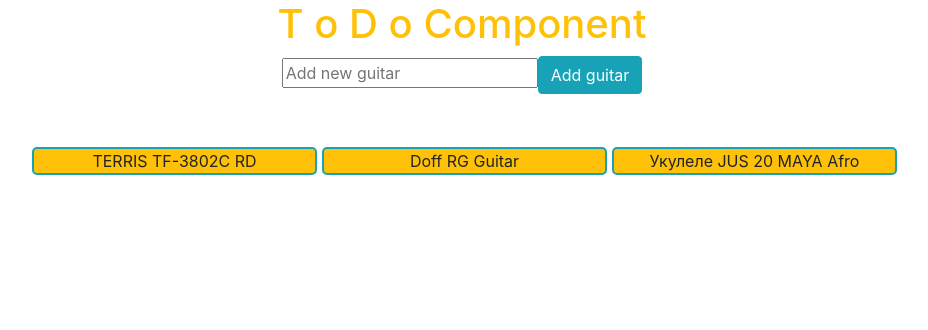
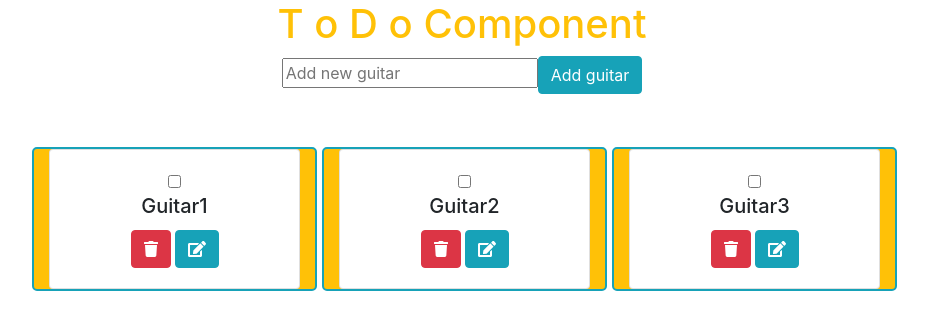
Before and after one commit to TatevTuman/Bitschool, a React (Create React App) app: page / in a window 1280 px wide. Shown: the top 330 px of the page, without its empty margins (178-1106 px from the left). Built offline with nearby package versions, Linux system fonts and the light colour scheme.

Commit message:
lesson-09

```diff
--- a/package.json
+++ b/package.json
@@ -3,6 +3,9 @@
   "version": "0.1.0",
   "private": true,
   "dependencies": {
+    "@fortawesome/fontawesome-svg-core": "^1.2.34",
+    "@fortawesome/free-solid-svg-icons": "^5.15.2",
+    "@fortawesome/react-fontawesome": "^0.1.14",
     "@testing-library/jest-dom": "^5.11.9",
     "@testing-library/react": "^11.2.5",
     "@testing-library/user-event": "^12.7.1",
--- /dev/null
+++ b/src/Components/Checkout/Checkout.js
@@ -0,0 +1,24 @@
+import React, {Component} from "react";
+
+
+class Checkout extends Component {
+    state = {
+        checked: false
+    }
+    changeCheckout = () => {
+        this.setState({
+            checked: !this.state.checked
+        })
+    }
+
+    render() {
+        return (
+            <div>
+                <input type="checkbox" checked={this.state.checked} onClick={this.changeCheckout} onChange={()=>{}}/>
+            </div>
+        )
+    }
+}
+
+
+export default Checkout;
--- a/src/Components/Task/Task.js
+++ b/src/Components/Task/Task.js
@@ -1,13 +1,35 @@
 import React from "react";
+import {FontAwesomeIcon} from '@fortawesome/react-fontawesome';
+import {faTrash, faEdit} from '@fortawesome/free-solid-svg-icons';
+import Checkout from "../Checkout/Checkout";
+import {Button, Card} from "react-bootstrap";
 
-function Task(props) {
-    const {item}=props
+
+const Task =({task, handleDeleteTask})=> {
+
     return (
-        <div>
-            {item}
+        <Card>
+            <Card.Body>
+                <Checkout/>
+                <Card.Title>{task.title}</Card.Title>
+                <Button
+                    onClick={(e)=>handleDeleteTask(task._id)}
+                    variant="danger"> <FontAwesomeIcon icon={faTrash}/></Button>
+                <Button className="ml-1" variant="info"> <FontAwesomeIcon icon={faEdit}/></Button>
+            </Card.Body>
+        </Card>
 
-        </div>
     )
 }
 
 export default Task;
+
+
+/*
+<div>
+    <Checkout/>
+    <p>{item.title}</p>
+    <FontAwesomeIcon icon={faTrash}/> <FontAwesomeIcon icon={faEdit}/>
+
+</div>
+*/
--- a/src/Components/ToDo/ToDo.js
+++ b/src/Components/ToDo/ToDo.js
@@ -1,44 +1,47 @@
 import React, {Component} from "react";
 import Task from "../Task/Task";
-import guitarRed from "../../Photo/guitarRed.jpg"
-import guitarClassic from "../../Photo/guitarClassic.jpg"
-import ukulClassic from "../../Photo/guitarRed.jpg"
-import ukulYellow from "../../Photo/ukulYellow.jpg"
 import AddTask from "../AddTask/AddTask";
 import {Col, Container, Row} from "react-bootstrap";
 import s from "./ToDo.module.css";
+import idGenerator from "../Utils/idGenerator";
 
 
 class ToDo extends Component {
-    /*    state = {
-            guitar: [
-                {name: " TERRIS TF-3802С RD", strings: 6, photo: <img src={guitarRed}/>},
-                {name: " Doff RG Guitar ", strings: 7, photo: <img src={guitarClassic}/>},
-                {name: " Укулеле JUS 20 MAYA Afro", strings: 4, photo: <img src={ukulClassic}/>},
-                {name: " Укулеле PLUS-50 YW   ", strings: 4, photo: <img src={ukulYellow}/>}
-            ],
-            inputValue: "",
-        }*/
     state = {
-        guitar: [" TERRIS TF-3802С RD", " Doff RG Guitar ", " Укулеле JUS 20 MAYA Afro"],
-        /*  inputValue: "",*/
+        tasks: [
+            {_id: idGenerator(), title: "Guitar1"},
+            {_id: idGenerator(), title: "Guitar2"},
+            {_id: idGenerator(), title: "Guitar3"}
+        ]
     }
 
-
-    /*    const newArray = myArray.map(a => ({...a}));*/
     handleSubmit = (value) => {
-        const guitar = [...this.state.guitar]
-        guitar.push(value)
+        const tasks = [...this.state.tasks]
+        tasks.push({
+            _id: idGenerator(),
+            title: value,
+        })
         this.setState({
-                guitar: guitar,
+                tasks: tasks,
             }
         )
     }
 
+    handleDeleteTask = (_id) => {
+        const tasks = [...this.state.tasks]
+        const index = tasks.findIndex(task => task._id === _id);
+        tasks.splice(index, 1);
+        this.setState({
+            tasks
+        });
+    }
+
     render() {
-        const guitarsJSX = this.state.guitar.map(function (item, index, array) {
-            return <Col className={s.guitarsList} xs={12} sm={6} md={4} lg={3}
-                        key={index}><Task item={item} index={index}/></Col>
+        const tasksJSX = this.state.tasks.map(task => {
+            return <Col key={task._id} className={s.guitarsList} xs={12} sm={6} md={4} lg={3}>
+                <Task task={task}
+                      handleDeleteTask={this.handleDeleteTask}
+                /></Col>
         });
         return (
             <Container>
@@ -50,7 +53,7 @@
                 </Row>
 
                 <Row className={guitarWrapperRow.join(" ")}>
-                    {guitarsJSX}
+                    {tasksJSX}
                 </Row>
 
             </Container>)
--- /dev/null
+++ b/src/Components/Utils/idGenerator.js
@@ -0,0 +1,6 @@
+
+function idGenerator() {
+    return Math.random().toString(32).slice(2)+"-"+Math.random().toString(32).slice(2)
+}
+
+export default idGenerator;
```
Also changed, not shown: 1 other file (tests, documents, lock files or other folders).
